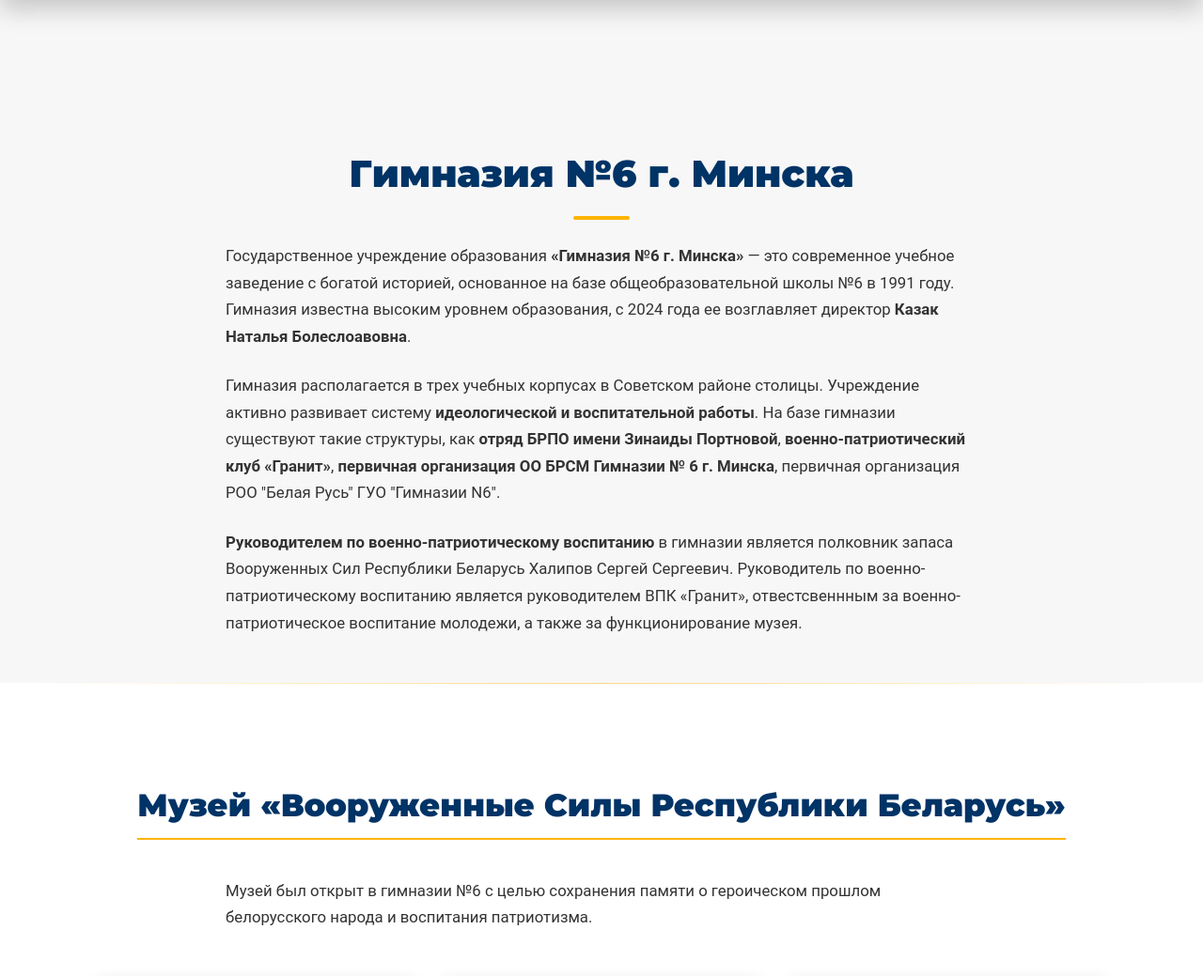
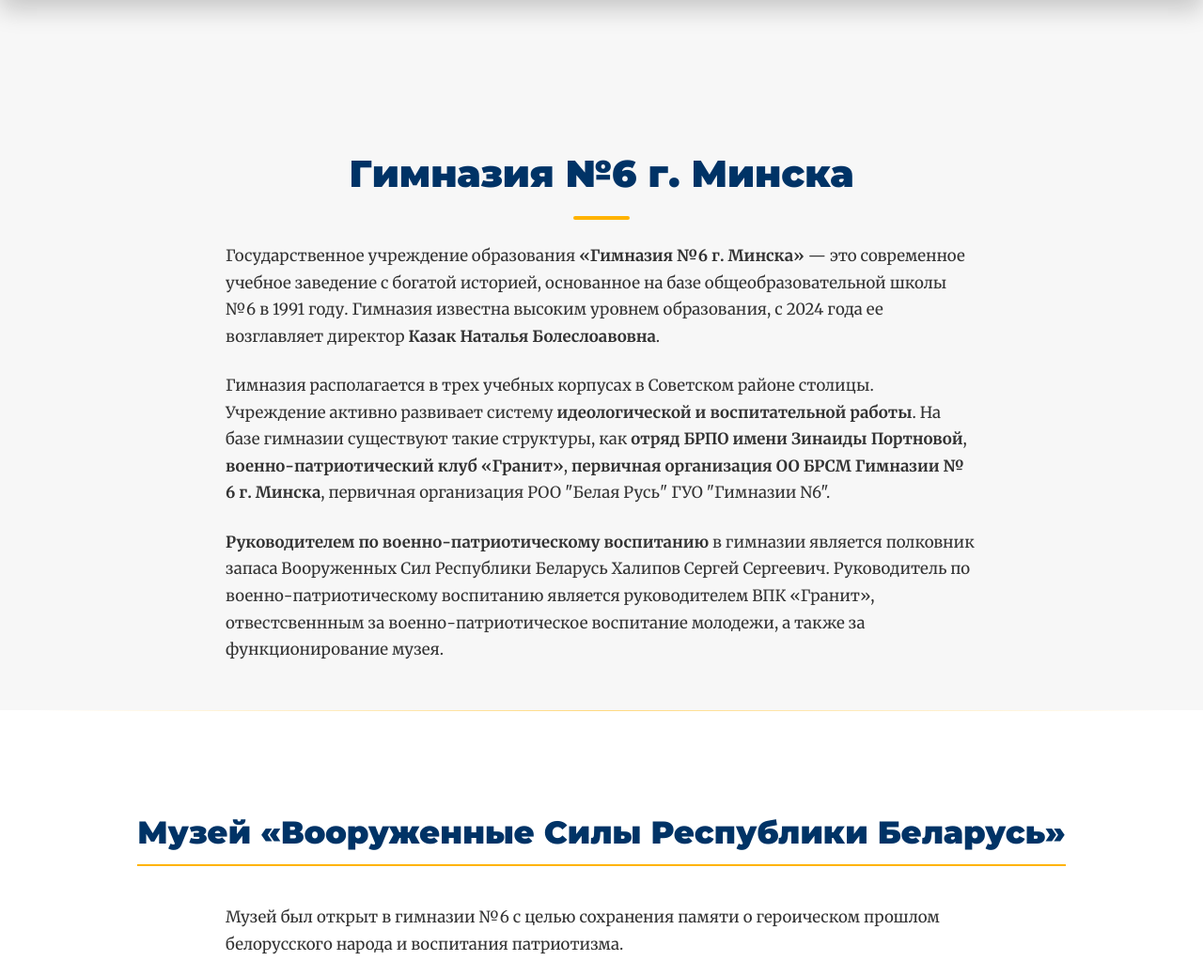
Before and after one commit to sehaxe/granit, a Flask app: page / in a window 1280 px wide. Shown: the part 570-1609 px from the top of the page at 94% size. Run offline with Flask 3, Linux system fonts and the light colour scheme.

Commit message:
Update style.css

```diff
--- a/static/css/style.css
+++ b/static/css/style.css
@@ -26,8 +26,8 @@
 
 html, body {
     height: 100%;
-    /* Применяем шрифт Cantarell */
-    font-family: 'Roboto', sans-serif;
+    /* Использование Merriweather для основного текста */
+    font-family: 'Merriweather', serif;
     color: var(--text-color);
     background: var(--bg-secondary);
     line-height: 1.75;
```
